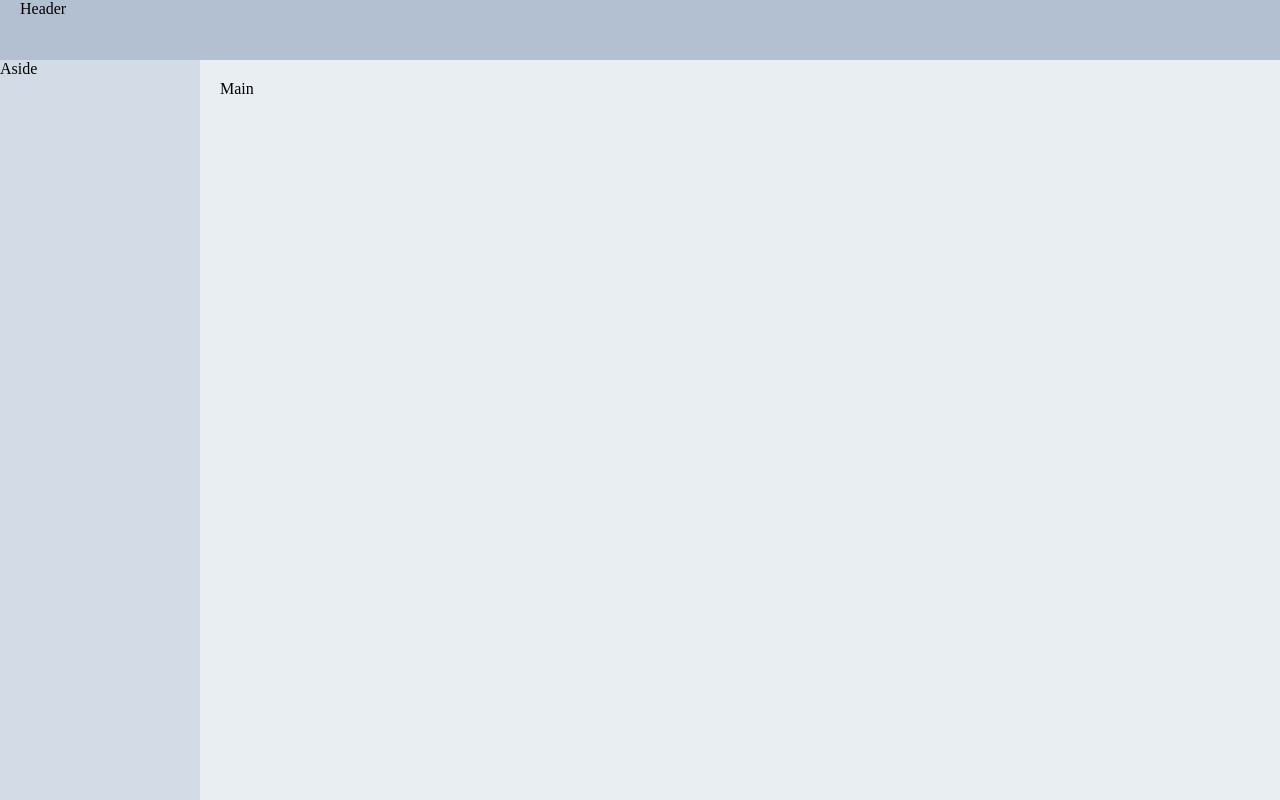
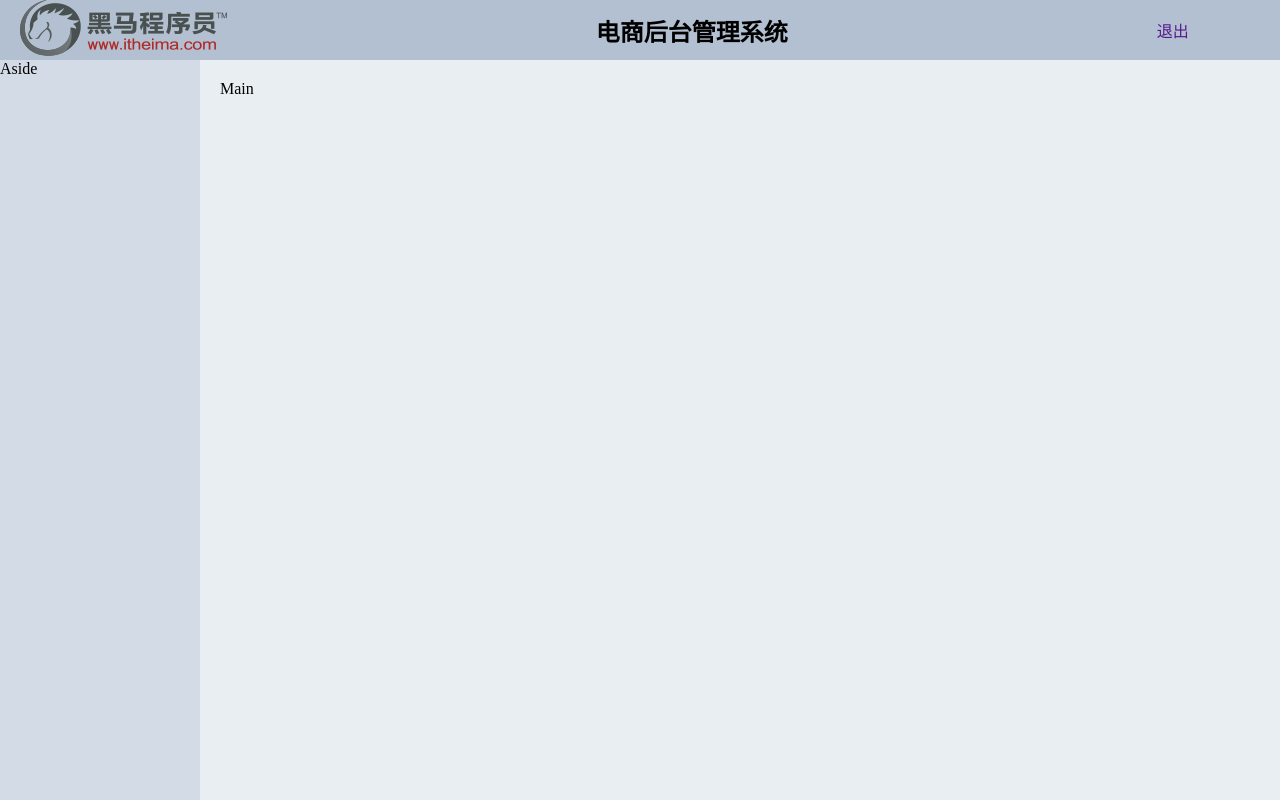
Before and after one commit to caiyang123/mallmanager53, a Vue app: page / in a window 1280 px wide. Built offline with nearby package versions, Linux system fonts and the light colour scheme.

Commit message:
首页头部布局

```diff
--- a/src/components/home/home.vue
+++ b/src/components/home/home.vue
@@ -1,6 +1,16 @@
 <template>
   <el-container class="container">
-    <el-header class="header">Header</el-header>
+    <el-header class="header">
+      <el-row class="header-wrapper">
+        <el-col :span="4">
+          <img src="../../assets/logo.png" alt />
+        </el-col>
+        <el-col :span="18" class="middle"><h2>电商后台管理系统</h2></el-col>
+        <el-col :span="2" class="logout">
+          <a href="">退出</a>
+        </el-col>
+      </el-row>
+    </el-header>
     <el-container>
       <el-aside width="200px" class="aside">Aside</el-aside>
       <el-main class="main">Main</el-main>
@@ -14,18 +24,36 @@ export default {};
 
 <style scoped>
 .container {
-    height: 100%;
+  height: 100%;
 }
 
 .header {
-    background-color: #b3c0d1;
+  background-color: #b3c0d1;
 }
 
 .aside {
-    background-color: #d3dce6;
+  background-color: #d3dce6;
 }
 
 .main {
-    background-color: #e9eef3;
+  background-color: #e9eef3;
+}
+
+.header-wrapper {
+    display: flex;
+}
+
+.middle {
+    text-align: center;
+    align-self: center;
+}
+
+.logout {
+    text-decoration: none;
+    align-self: center;
+}
+
+a {
+    text-decoration: none;
 }
 </style>
```
Also changed, not shown: src/assets/logo.png (added).
